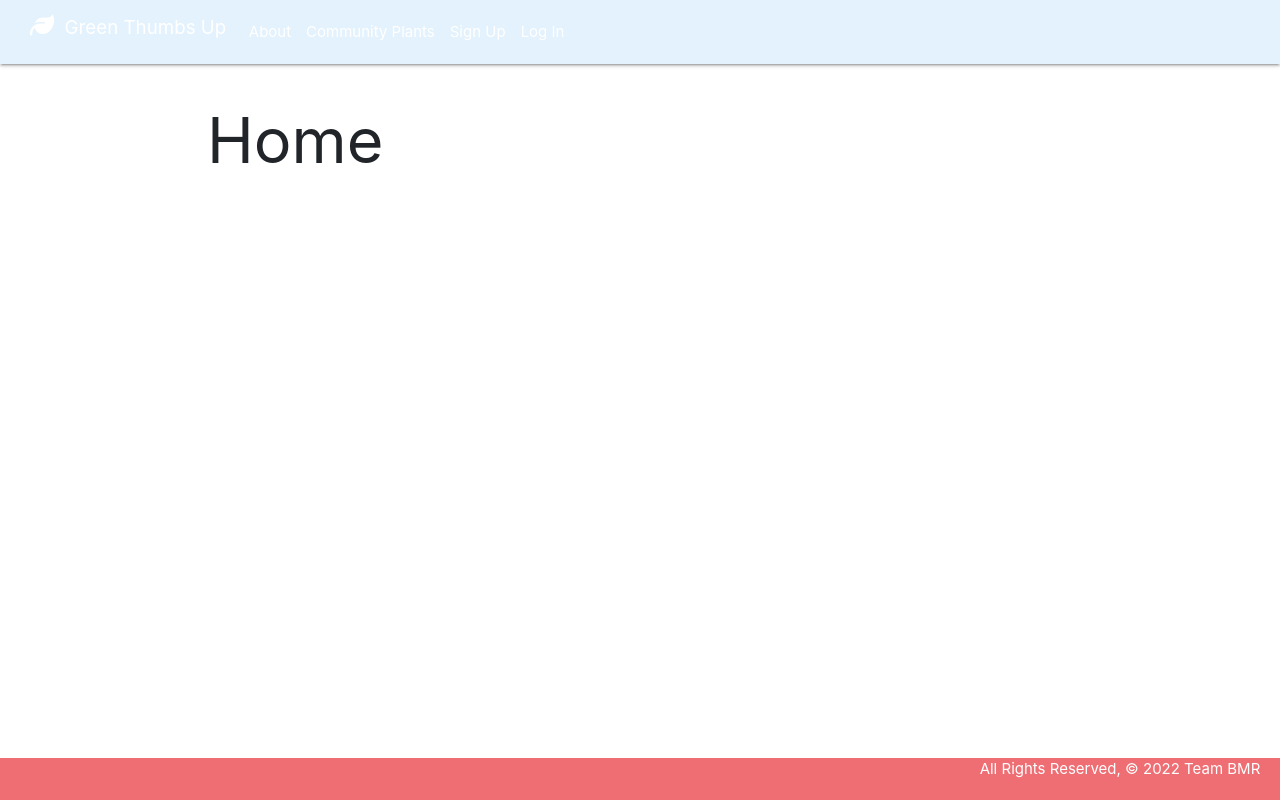
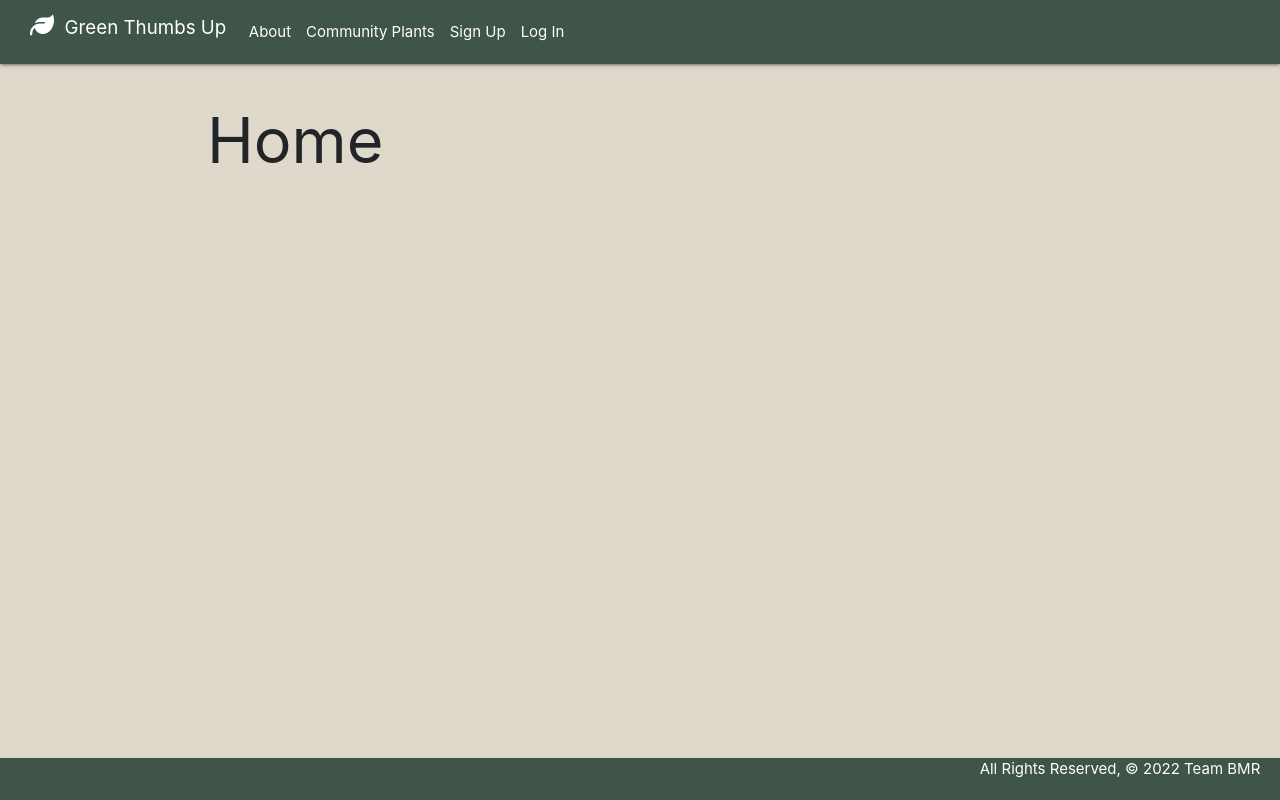
Before and after one commit to m3lfrancisco/greenthumbsup, a Django app: page / in a window 1280 px wide. Run offline with Django 4.2, Linux system fonts and the light colour scheme; some libraries are stand-ins or nearby versions.

Commit message:
adding color and mb's

```diff
--- a/main_app/static/css/style.css
+++ b/main_app/static/css/style.css
@@ -2,6 +2,7 @@ body {
     display: flex;
     min-height: 100vh;
     flex-direction: column;
+    background-color: #dfd9cb;
 }
 
 main {
@@ -13,9 +14,9 @@ footer.page-footer {
     text-align: right;
 }
 
-/* header, main, footer {
+header, footer {
     padding-left: 300px;
-} */
+}
 
 @media only screen and (max-width: 992px) {
     header, main, footer {
--- a/main_app/templates/base.html
+++ b/main_app/templates/base.html
@@ -18,14 +18,14 @@
     <script src="https://kit.fontawesome.com/9c55a8de8f.js" crossorigin="anonymous"></script>
 </head>
 <body>
-    <nav class="navbar navbar-expand-lg" style="background-color: #e3f2fd">
+    <nav class="navbar navbar-expand-lg" style="background-color: #3e5547">
         <div class="container-fluid">
             <a class="navbar-brand" href="{% url 'home' %}"><i class="fa-solid fa-leaf"></i>&nbsp;&nbsp;Green Thumbs Up</a>
             <button class="navbar-toggler" type="button" data-bs-toggle="collapse" data-bs-target="#navbarSupportedContent" aria-controls="navbarSupportedContent" aria-expanded="false" aria-label="Toggle navigation">
                 <span class="navbar-toggler-icon"></span>
             </button>
             <div class="collapse navbar-collapse" id="navbarSupportedContent">
-                <ul class="navbar-nav mr-auto">
+                <ul class="navbar-nav mr-auto mb-2 mb-lg-0">
                     <li class="nav-item">
                         <a class="nav-link" href="{% url 'about' %}">About</a>
                     </li>
@@ -253,13 +253,14 @@
 
 {% endcomment %}
 
+    {% comment %} </header> {% endcomment %}
 
-    {% comment %} </header> {% endcomment %}
     <main class="container">
         {% block content %}
         {% endblock %}
     </main>
-    <footer class="page-footer">
+
+    <footer class="page-footer" style="background-color: #3e5547">
         <div class="row">
             <div class="col s12">
                 <div class="right">All Rights Reserved, &copy; 2022 Team BMR &nbsp;</div>
```
